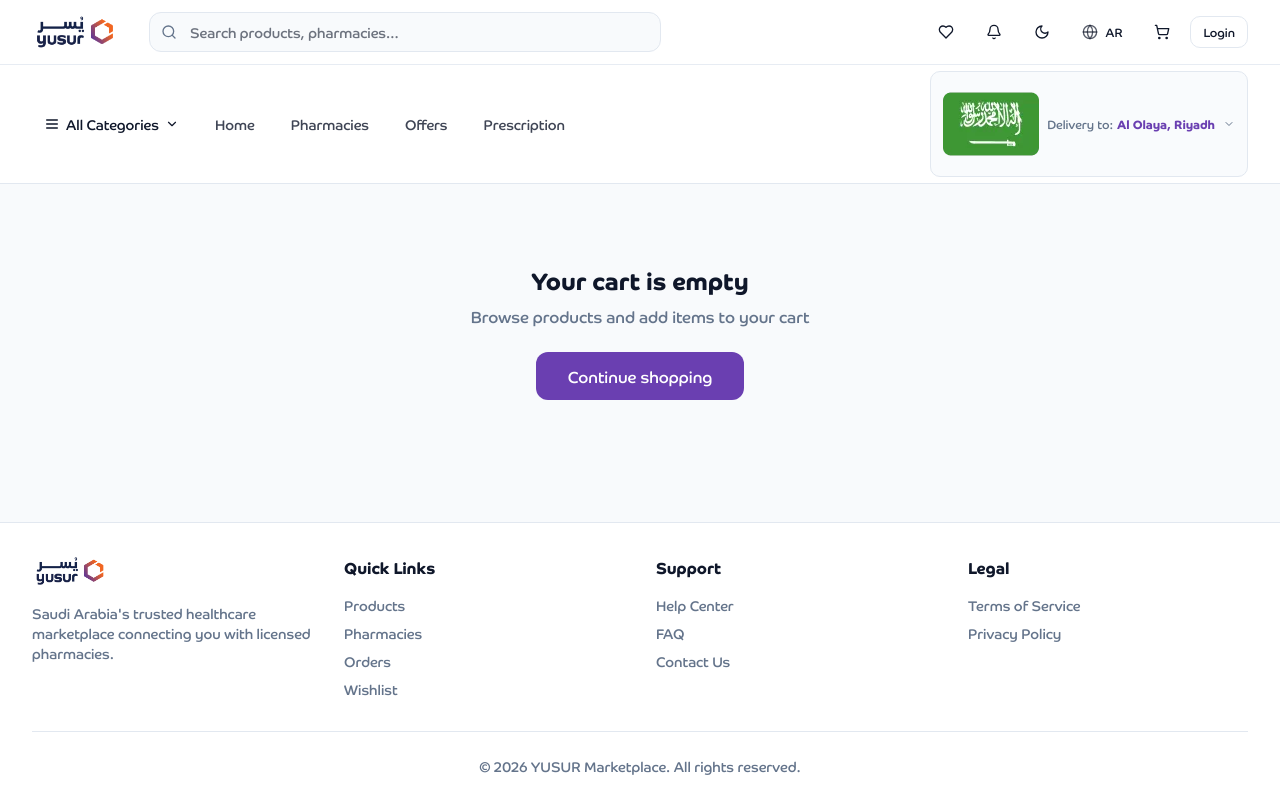
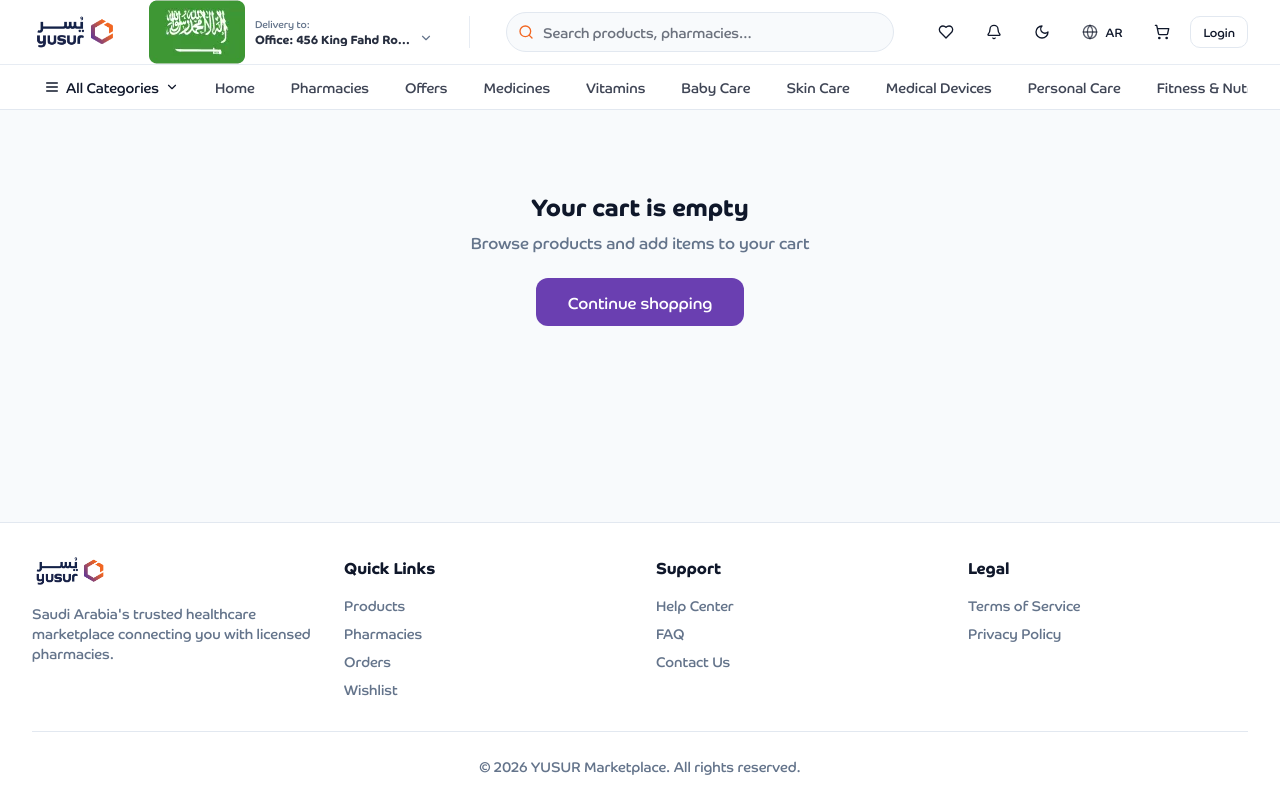
Before and after one commit to IbrahimAlzilah/marketplace, a Next.js app: page /en/cart in a window 1280 px wide. Built offline with nearby package versions, Linux system fonts and the light colour scheme.

Commit message:
feat: implement site header component with navigation, search, and cart integration

```diff
--- a/src/components/layout/site-header.tsx
+++ b/src/components/layout/site-header.tsx
@@ -23,7 +23,7 @@ import { Link, usePathname, useRouter } from "@/i18n/navigation";
 import { Button } from "@/components/ui/button";
 import { Input } from "@/components/ui/input";
 import { Badge } from "@/components/ui/badge";
-import { categories } from "@/lib/mock-data";
+import { categories, addresses } from "@/lib/mock-data";
 import { useCartStore } from "@/stores/cart-store";
 import { useLocationStore } from "@/stores/location-store";
 import { useAuthStore } from "@/stores/auth-store";
@@ -44,6 +44,50 @@ export function SiteHeader() {
   const itemCount = useCartStore((s) => s.getItemCount());
   const { city, district } = useLocationStore();
   const { isAuthenticated, user } = useAuthStore();
+  const [activeCategory, setActiveCategory] = useState<string | null>(null);
+
+  useEffect(() => {
+    if (typeof window !== "undefined") {
+      const getCategoryFromUrl = () => {
+        const params = new URLSearchParams(window.location.search);
+        return params.get("category");
+      };
+
+      setActiveCategory(getCategoryFromUrl());
+
+      const originalPush = window.history.pushState;
+      const originalReplace = window.history.replaceState;
+
+      window.history.pushState = function (...args) {
+        originalPush.apply(this, args);
+        setActiveCategory(getCategoryFromUrl());
+      };
+
+      window.history.replaceState = function (...args) {
+        originalReplace.apply(this, args);
+        setActiveCategory(getCategoryFromUrl());
+      };
+
+      const handlePopState = () => {
+        setActiveCategory(getCategoryFromUrl());
+      };
+
+      window.addEventListener("popstate", handlePopState);
+
+      return () => {
+        window.history.pushState = originalPush;
+        window.history.replaceState = originalReplace;
+        window.removeEventListener("popstate", handlePopState);
+      };
+    }
+  }, [pathname]);
+
+  const matchedAddress = addresses.find(
+    (addr) => addr.district === district && addr.city === city
+  );
+  const locationLabel = matchedAddress
+    ? `${matchedAddress.label}: ${matchedAddress.street}, ${matchedAddress.city}`
+    : `${district}, ${city}`;
 
   useEffect(() => setMounted(true), []);
 
@@ -91,15 +135,42 @@ export function SiteHeader() {
             />
           </Link>
 
+          {/* Delivery Location - desktop */}
+          <button
+            onClick={() => setLocationOpen(true)}
+            className="hidden md:flex shrink-0 items-center gap-2.5 text-start cursor-pointer hover:opacity-90 transition-opacity py-1"
+          >
+            <Image
+              src="/images/flag-sa.webp"
+              alt="SA Flag"
+              width={22}
+              height={15}
+              className="rounded-sm object-contain"
+              style={{ width: "auto", height: "auto" }}
+            />
+            <div className="flex flex-col text-xs leading-tight">
+              <span className="text-[10px] text-muted-foreground font-medium">
+                {t("deliveryTo")}:
+              </span>
+              <span className="font-bold text-foreground/90 flex items-center gap-1">
+                <span className="truncate max-w-[160px]">{locationLabel}</span>
+                <ChevronDown className="size-3.5 text-muted-foreground shrink-0" />
+              </span>
+            </div>
+          </button>
+
+          {/* Divider */}
+          <div className="hidden md:block h-8 w-px bg-border/80 shrink-0 mx-1" />
+
           {/* Search - desktop */}
           <form onSubmit={handleSearch} className="hidden flex-1 md:flex max-w-lg">
             <div className="relative w-full">
-              <Search className="absolute start-3 top-1/2 size-4 -translate-y-1/2 text-muted-foreground" />
+              <Search className="absolute start-3 top-1/2 size-4 -translate-y-1/2 text-secondary" />
               <Input
                 value={searchQuery}
                 onChange={(e) => setSearchQuery(e.target.value)}
                 placeholder={t("search")}
-                className="h-10 ps-10 pe-4"
+                className="h-10 ps-9 pe-4 rounded-full"
               />
             </div>
           </form>
@@ -180,7 +251,7 @@ export function SiteHeader() {
               value={searchQuery}
               onChange={(e) => setSearchQuery(e.target.value)}
               placeholder={t("search")}
-              className="h-10 ps-10"
+              className="h-10 ps-10 rounded-full"
             />
           </div>
         </form>
@@ -235,36 +306,25 @@ export function SiteHeader() {
             >
               {t("offers")}
             </Link>
+            {categories.slice(0, 7).map((cat) => {
+              const catName = locale === "ar" ? cat.nameAr : cat.name;
+              const isActive = pathname.startsWith("/products") && activeCategory === cat.slug;
+              return (
                 <Link
-              href="/prescription"
+                  key={cat.id}
+                  href={`/products?category=${cat.slug}`}
                   className={cn(
                     "rounded-lg px-3 py-1.5 text-sm transition-colors hover:bg-primary/5 shrink-0",
-                pathname === "/prescription" ? "text-primary bg-primary/5" : "text-foreground/80"
+                    isActive ? "text-primary bg-primary/5" : "text-foreground/80"
                   )}
                 >
-              {t("prescription")}
+                  {catName}
                 </Link>
+              );
+            })}
           </div>
 
-          {/* Delivery Location badge/button */}
-          <button
-            onClick={() => setLocationOpen(true)}
-            className="flex shrink-0 items-center gap-2 rounded-md border bg-muted/40 px-3 py-1 text-xs text-foreground/90 hover:bg-primary/5 hover:text-primary transition-all duration-200 border-border cursor-pointer"
-          >
-            <Image
-              src="/images/flag-sa.webp"
-              alt="SA Flag"
-              width={18}
-              height={12}
-              className="rounded-sm object-contain"
-              style={{ width: "auto", height: "auto" }}
-            />
-            <span className="flex items-center gap-1">
-              <span className="text-muted-foreground font-medium">{t("deliveryTo")}:</span>
-              <span className="font-semibold text-primary truncate max-w-[150px]">{district}, {city}</span>
-            </span>
-            <ChevronDown className="size-3 text-muted-foreground" />
-          </button>
+
 
           {/* Mega Menu Dropdown Panel */}
           {megaMenuOpen && (
```
Lines whose indentation alone changed are shown as unchanged.
